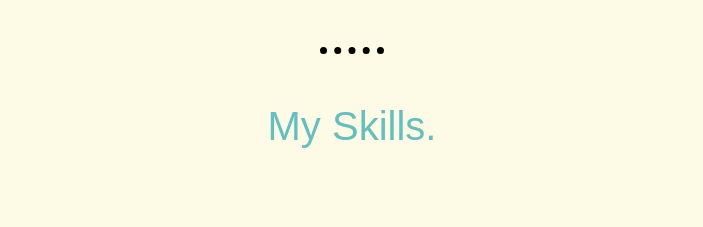
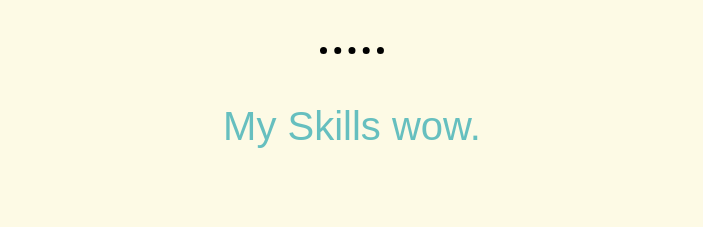
Before and after one commit to Nayak1703/Personal-Site, a plain HTML site: page index.html in a window 1280 px wide. Shown: the part 1208-1435 px from the top of the page, without its empty margins (288-991 px from the left). Drawn offline with Linux system fonts and the light colour scheme.

Commit message:
changes no 1

```diff
--- a/index.html
+++ b/index.html
@@ -27,7 +27,7 @@
     </div>
     <hr>
     <div class="skills">
-      <h2 class="yash">My Skills.</h2>
+      <h2 class="yash">My Skills wow.</h2>
       <div class="skill-row">
         <img class="C" src="image/c-logo.png" alt="c++_photo">
         <h3>C++</h3>
```
